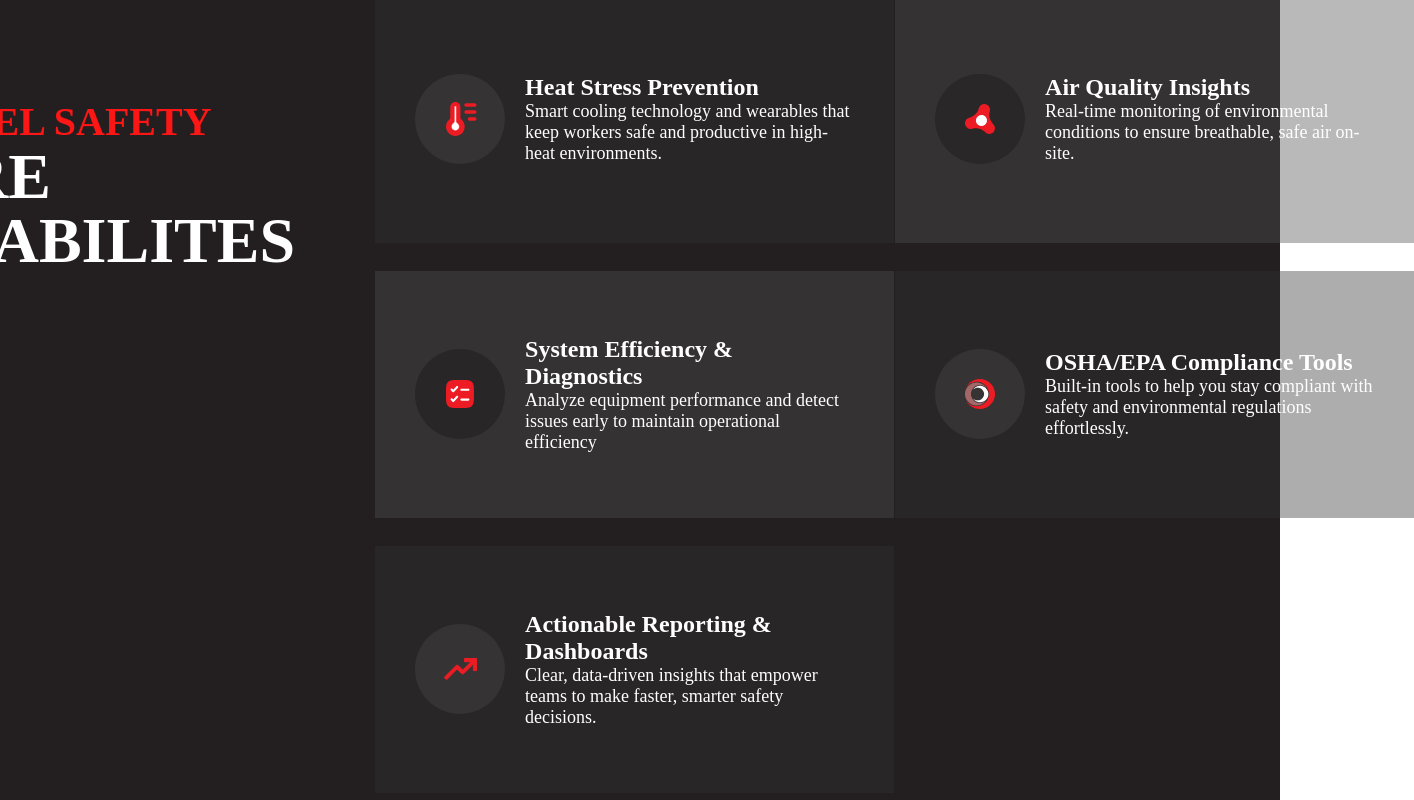
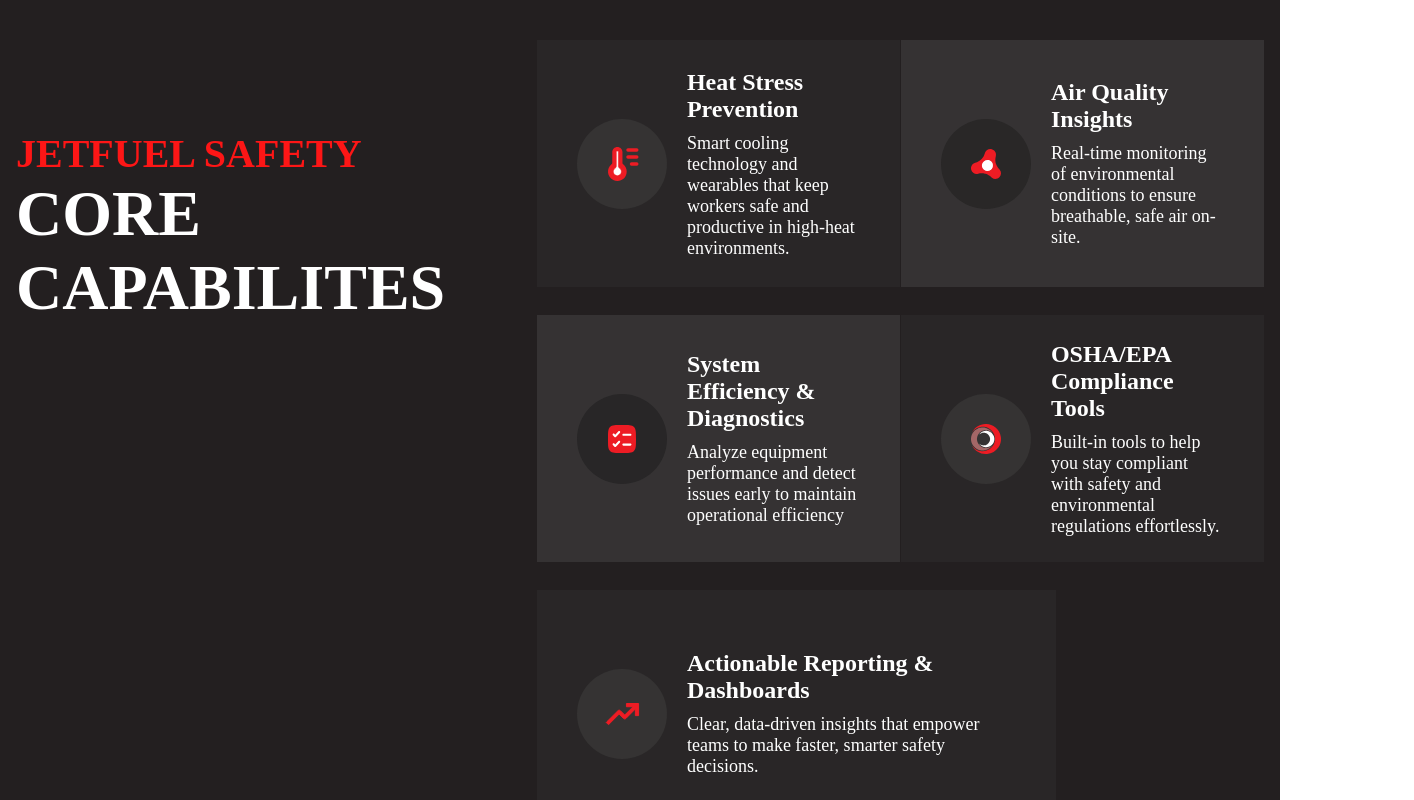
Before and after one commit to randellDev/jet-fuel-clone, a Vue app in the folder clone/: page /corecapabilites in a window 1280 px wide. Shown: the top 800 px of the page, 1414 px wide, since content can reach past the window. Built offline with nearby package versions, Linux system fonts and the light colour scheme.

Commit message:
chore: update layout

```diff
--- a/clone/src/components/sections/CoreCapabilites.vue
+++ b/clone/src/components/sections/CoreCapabilites.vue
@@ -223,37 +223,41 @@
 <style lang="scss">
 * {
   box-sizing: border-box;
-  padding: 0px;
-  margin: 0px;
+  margin: 0;
+  padding: 0;
 }
+
 .jf-section-core {
   display: flex;
   background-color: #231f20;
   width: 100%;
-  height: 100vh;
-  padding: 8px 16px;
+  min-height: 100vh;
+  padding: 40px 16px;
+  align-items: flex-start;
 }
+
 .core-row {
   display: flex;
   justify-content: center;
+  align-items: flex-start;
   gap: 80px;
-  padding-top: 0px;
   width: 100%;
 
-  @media (max-width: 968px) {
-    display: flex;
+  @media (max-width: 930px) {
     flex-direction: column;
-
+    gap: 10px;
     align-items: center;
   }
 }
 
 .left-col {
-  gap: 40px;
-  padding-top: 80px;
+  display: flex;
+  flex-direction: column;
 }
 
 .title-content {
+  padding-top: 0;
+
   @keyframes slideFromRight {
     from {
       transform: translateX(50%);
@@ -281,7 +285,6 @@
       transform: translateY(40px);
       opacity: 0;
     }
-
     to {
       transform: translateY(0);
       opacity: 1;
@@ -289,34 +292,17 @@
   }
 
   > h3 {
+    font-size: 40px;
     font-weight: 600;
-    font-size: 40px;
     color: rgb(253, 22, 22);
     text-transform: uppercase;
-
-    @media (max-width: 968px) {
-      font-size: 35px;
-    }
   }
 
   > h2 {
+    font-size: 64px;
     font-weight: 600;
-    font-size: 64px;
-    line-height: 100%;
+    color: white;
     text-transform: uppercase;
-    color: white;
-
-    @media (max-width: 968px) {
-      font-size: 57px;
-    }
-
-    @media (max-width: 868px) {
-      font-size: 55px;
-    }
-
-    @media (max-width: 768px) {
-      font-size: 45px;
-    }
   }
 }
 
@@ -324,75 +310,65 @@
   display: flex;
   flex-direction: column;
 
-  @media (max-width: 980px) {
-    display: flex;
-    flex-direction: column;
-  }
-
-  @media (max-width: 780px) {
-    display: flex;
-    flex-direction: column;
-    padding: 20px;
+  @media (max-width: 930px) {
+    margin-bottom: 0px;
+    width: 100%;
   }
 }
 
 .card-row {
   display: flex;
-  flex-direction: row;
   gap: 1px;
-  padding-bottom: 28px;
+  margin-bottom: 28px;
 
-  transition: transform 0.5s ease;
-
-  @media (max-width: 968px) {
-    display: flex;
+  @media (max-width: 930px) {
     flex-direction: column;
-    padding-bottom: 0px;
+    margin-bottom: 1px;
   }
 }
 
-.card-content {
+.card-content,
+.card-content-2 {
   display: flex;
-  flex-direction: row;
-  width: 519px;
+  gap: 20px;
+  align-items: center;
+
+  width: 100%;
+  max-width: 519px;
   height: 247px;
+
   background-color: #32323266;
-  gap: 20px;
   padding: 16px 40px;
-  align-items: center;
+
+  opacity: 0;
+  transition: transform 0.3s ease;
 }
 
 .card-content-2 {
-  display: flex;
-  flex-direction: row;
-  width: 519px;
-  height: 247px;
   background-color: #50505066;
-  gap: 20px;
   padding: 32px 40px;
-  align-items: center;
 }
 
-.zoom-on-hover {
-  display: inline-block;
-  transition: transform 0.3s ease;
-
-  &:hover {
-    transform: translateY(-9px);
+@media (max-width: 930px) {
+  .card-content,
+  .card-content-2 {
+    max-width: 100%;
+    height: auto;
   }
 }
+
 .card-text {
-  gap: 300px;
+  display: flex;
+  flex-direction: column;
+  gap: 10px;
+
   > span {
-    font-family: Quattrocento Sans;
     font-weight: 700;
     font-size: 24px;
     color: white;
   }
 
   > p {
-    font-family: Quattrocento Sans;
-    font-weight: 400;
     font-size: 18px;
     color: white;
   }
--- a/clone/src/components/sections/Indoor.vue
+++ b/clone/src/components/sections/Indoor.vue
@@ -56,7 +56,6 @@
       </div>
 
       <div class="images-and-bars">
-        <!-- LEFT BARS -->
         <div class="bars-container left">
           <div class="sidebars bar1"></div>
           <div class="sidebars bar2"></div>
@@ -68,7 +67,6 @@
           <div class="sidebars bar8"></div>
         </div>
 
-        <!-- RIGHT BARS -->
         <div class="bars-container right">
           <div class="sidebars bar1"></div>
           <div class="sidebars bar2"></div>
@@ -80,37 +78,35 @@
           <div class="sidebars bar8"></div>
         </div>
 
-        <!-- IMAGES -->
         <div class="images-container">
+          <!-- Row 1: full-width image on mobile, 2 images on desktop -->
           <div class="row">
             <div class="img-container grid2c">
               <img src="@/assets/images/IndoorIntelligence1.svg" />
             </div>
-
             <div class="img-container hidden-on-mobile">
               <img src="@/assets/images/IndoorIntelligence2.jpg" />
             </div>
           </div>
 
+          <!-- Row 2: middle 2 images — mobile only -->
           <div class="row hidden-on-desktop">
             <div class="img-container">
               <img src="@/assets/images/IndoorIntelligence2.jpg" />
             </div>
-
             <div class="img-container">
               <img src="@/assets/images/IndoorIntelligence3.jpg" />
             </div>
           </div>
 
+          <!-- Row 3: bottom images -->
           <div class="row">
             <div class="img-container hidden-on-mobile">
               <img src="@/assets/images/IndoorIntelligence3.jpg" />
             </div>
-
             <div class="img-container">
               <img src="@/assets/images/IndoorIntelligence4.jpg" />
             </div>
-
             <div class="img-container">
               <img src="@/assets/images/IndoorIntelligence5.jpg" />
             </div>
@@ -129,6 +125,13 @@
   height: 100vh;
   width: 100%;
   overflow: hidden;
+
+  @media (max-width: 930px) {
+    height: auto;
+    min-height: unset;
+    overflow: visible;
+    padding: 40px 16px;
+  }
 
   @keyframes scaleIn {
     from {
@@ -167,6 +170,10 @@
     position: relative;
     height: 100%;
     width: 0;
+
+    @media (max-width: 930px) {
+      display: none;
+    }
 
     &.left {
       position: absolute;
@@ -284,11 +291,19 @@
     align-items: center;
     height: 100%;
 
+    @media (max-width: 930px) {
+      height: auto;
+    }
+
     .images-and-bars {
       position: relative;
       display: flex;
       align-items: center;
       justify-content: center;
+
+      @media (max-width: 930px) {
+        width: 100%;
+      }
 
       .images-container {
         z-index: 3;
@@ -304,13 +319,13 @@
             display: none;
           }
         }
+
         .img-container {
           position: relative;
           height: 15vw;
           width: 15vw;
           overflow: hidden;
           opacity: 0;
-
           transform: scale(0.85);
           transition: transform 0.3s ease;
         }
@@ -352,6 +367,39 @@
         .img-container:nth-child(8) {
           animation-delay: 0.8s;
         }
+
+        @media (max-width: 930px) {
+          width: 100%;
+
+          .row {
+            display: flex;
+            gap: 6px;
+
+            &.hidden-on-desktop {
+              display: flex;
+            }
+          }
+
+          .img-container {
+            height: 44vw;
+            width: 44vw;
+            flex: 1;
+          }
+
+          .row:first-child .img-container:first-child {
+            height: 56vw;
+            width: 100%;
+            flex: unset;
+          }
+
+          .grid2c {
+            width: 100%;
+          }
+
+          .hidden-on-mobile {
+            display: none;
+          }
+        }
       }
     }
 
@@ -365,6 +413,10 @@
         line-height: 1.25em;
         letter-spacing: -0.7px;
         margin-bottom: 40px;
+
+        @media (max-width: 930px) {
+          font-size: 40px;
+        }
       }
 
       > p {
@@ -377,6 +429,13 @@
         max-width: 1290px;
         margin-bottom: 64px;
         margin-left: 270px;
+
+        @media (max-width: 930px) {
+          font-size: 18px;
+          margin-left: 0;
+          margin-bottom: 32px;
+          padding: 0 8px;
+        }
       }
     }
   }
--- a/clone/src/components/sections/JetFuelSafety.vue
+++ b/clone/src/components/sections/JetFuelSafety.vue
@@ -534,7 +534,7 @@
     }
   }
 
-  @media (max-width: 580px) {
+  @media (max-width: 780px) {
     .container {
       padding: 100px 16px 40px;
     }
--- a/clone/src/components/sections/SaasCooling.vue
+++ b/clone/src/components/sections/SaasCooling.vue
@@ -303,6 +303,11 @@
 </template>
 
 <style lang="scss">
+* {
+  box-sizing: border-box;
+  margin: 0;
+  padding: 0;
+}
 .jf-section-cooling {
   background-image: url('@/assets/images/section-saas-cooling-technology_bg-v01-7680x2204.jpg');
   background-position: center;
@@ -321,9 +326,11 @@
   justify-content: center;
   padding: 8px 16px;
 
-  @media (max-width: 980px) {
+  @media (max-width: 0px) {
     flex-direction: column;
     padding: 10px;
+    align-items: center;
+    justify-content: center;
   }
 }
 
@@ -358,6 +365,10 @@
 
 .left-col {
   padding-top: 10px;
+
+  @media (max-width: 980px) {
+    padding-left: 130px;
+  }
 }
 .wrapper-content {
   width: 100%;
@@ -600,7 +611,7 @@
 
 @media (max-width: 880px) {
   .img-size {
-    width: 50px;
+    width: 850px;
   }
 }
 
@@ -711,7 +722,7 @@
 }
 
 .button-label-2 {
-  min-width: 216px;
+  width: 216px;
   height: 40px;
   border-radius: 10px;
   background: red;
@@ -750,7 +761,7 @@
 .right-col-content {
   position: relative;
 
-  top: -250px;
+  top: -290px;
   right: -95px;
 
   z-index: 2;
@@ -794,7 +805,7 @@
 .subject {
   position: absolute;
 
-  bottom: 5px;
+  bottom: 13px;
   right: -280px;
 
   width: 800px;
```
